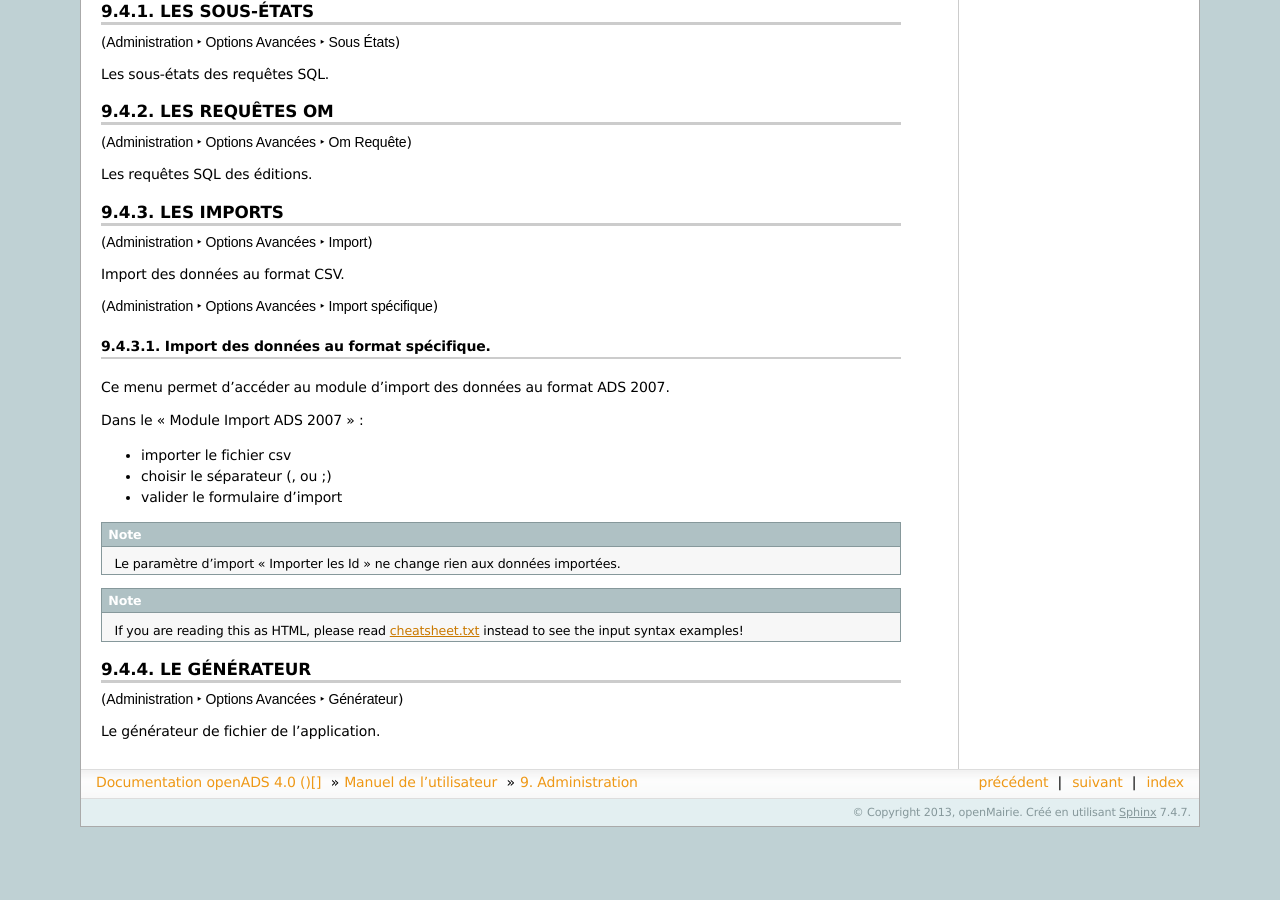
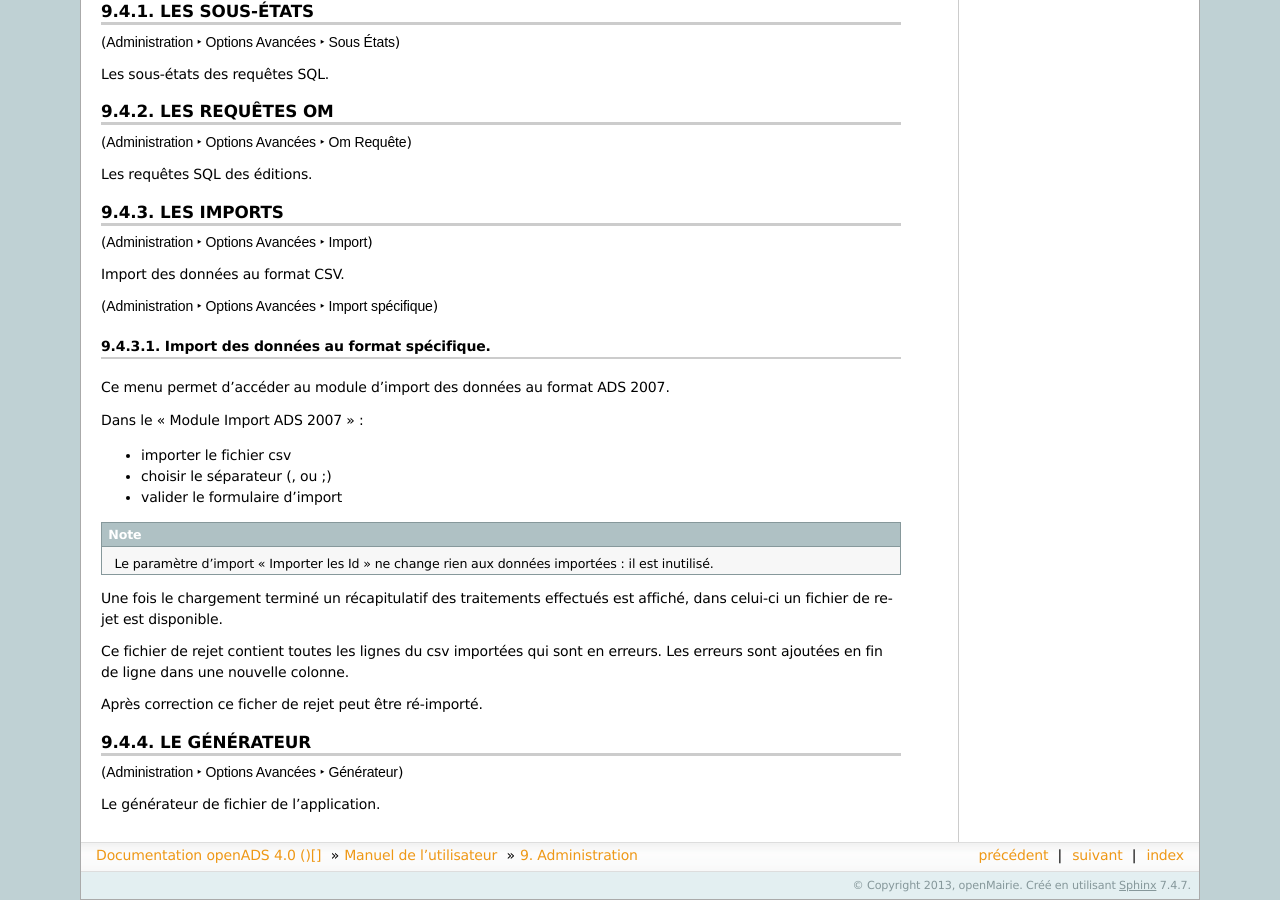
Before and after one commit to mpavaux/openads-documentation, a Sphinx documentation site: the page built from source/manuel_utilisateur/administration.rst, in a window 1280 px wide and 900 px high, scrolled down 1608 px. Built offline with Sphinx 7.4.7, drawn with Linux system fonts in a browser that asks for light colours; before the commit the page ends 2435 px from its top, so only the background shows below that.

Commit message:
Update administration.rst

```diff
--- a/source/manuel_utilisateur/administration.rst
+++ b/source/manuel_utilisateur/administration.rst
@@ -181,13 +181,13 @@
 - choisir le séparateur (, ou ;)
 - valider le formulaire d'import
 
-.. NOTE:: Le paramètre d'import "Importer les Id" ne change rien aux données importées.
+.. NOTE:: Le paramètre d'import "Importer les Id" ne change rien aux données importées : il est inutilisé.
 
+Une fois le chargement terminé un récapitulatif des traitements effectués est affiché, dans celui-ci un fichier de rejet est disponible.
 
-.. NOTE:: If you are reading this as HTML, please read
-   `<cheatsheet.txt>`_ instead to see the input syntax examples!
+Ce fichier de rejet contient toutes les lignes du csv importées qui sont en erreurs. Les erreurs sont ajoutées en fin de ligne dans une nouvelle colonne.
 
-
+Après correction ce ficher de rejet peut être ré-importé.
 
 
 .. _administration_generateur:
```
